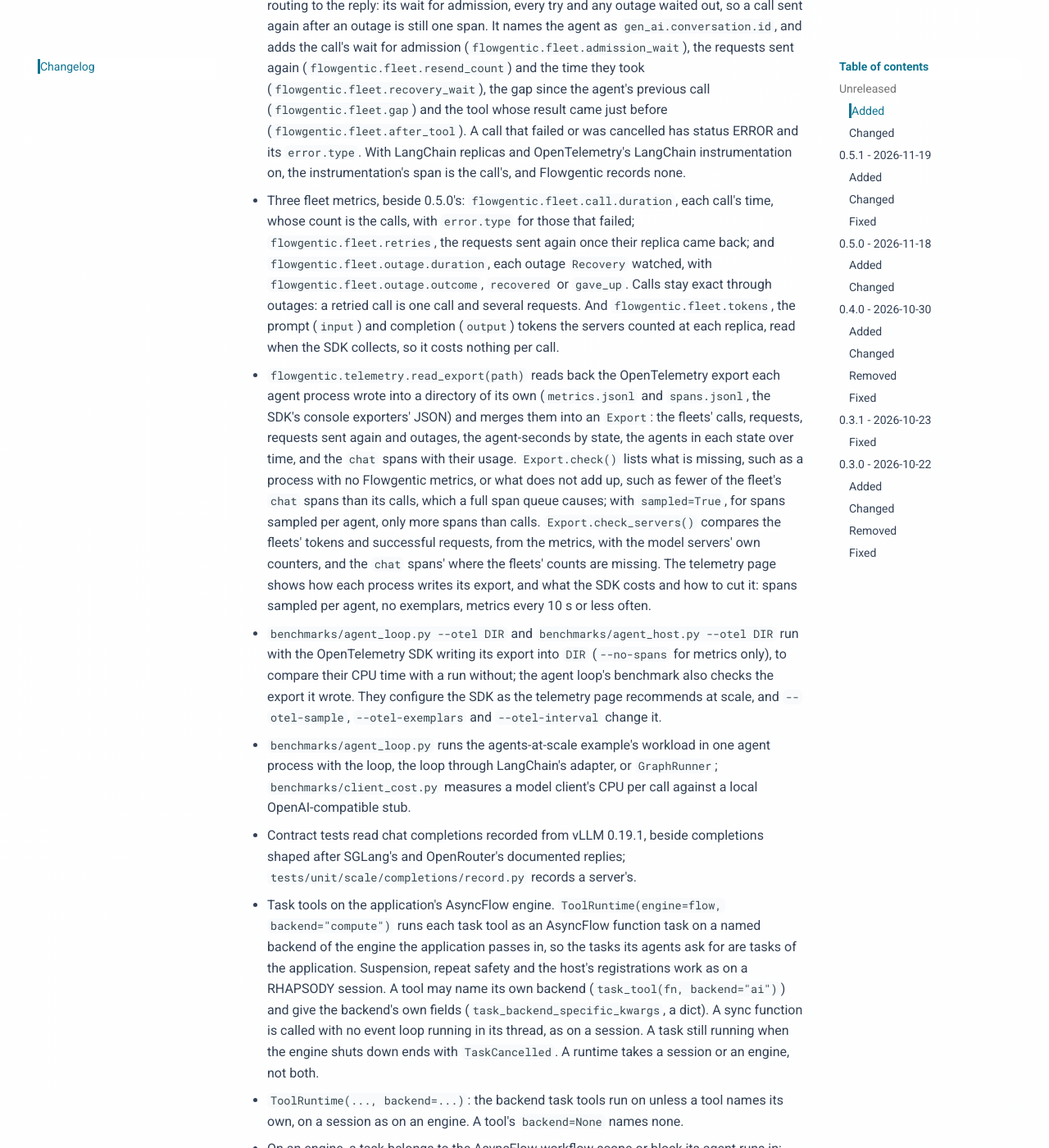
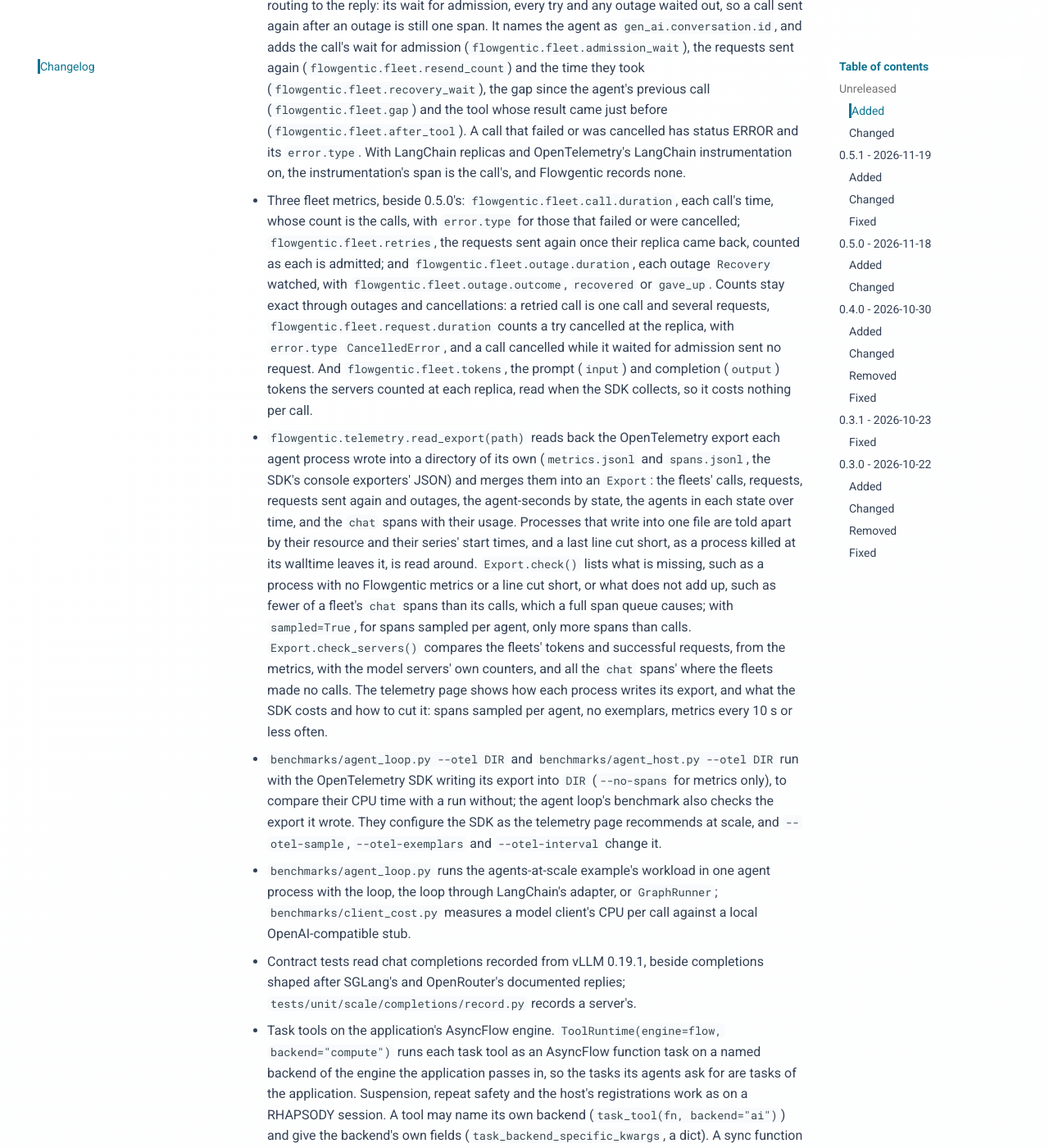
Before and after one commit to stride-research/flowgentic, an MkDocs documentation site: the page built from docs/changelog.md, in a window 1280 px wide and 1400 px high, scrolled down 2522 px. Shown: the whole window at 82% size. Built offline with MkDocs 1.6.1 and Material for MkDocs 9.7.7, drawn with Linux system fonts in a browser that asks for light colours; comment, search, counter and statistics services are not loaded.

Commit message:
Fix the review's findings on cancelled calls, two writers, cut lines and mixed fleets
The fleet keeps an admission wait that a cancellation cut short, counts a
resend when it is admitted rather than when its replica comes back, and
records a try cancelled at the replica as a request with error.type
CancelledError. A replica that Recovery put in place names its own model
on the call's span, and its server when it has one.

read_export keeps processes that write into one file apart, by their
resource and their series' start times, and reports two writers under one
resource; reads around a last line cut short, and reports it; and checks
each fleet against its own spans, so a fleet on LangChain's instrumented
replicas beside one of its own is not a false gap. check_servers compares
the fleets' calls when they made any, and all the chat spans otherwise.
The docs and changelog say what request.duration counts through
cancellations.

```diff
--- a/CHANGELOG.md
+++ b/CHANGELOG.md
@@ -118,11 +118,14 @@ decision record.
   the call's, and Flowgentic records none.
 - Three fleet metrics, beside 0.5.0's: `flowgentic.fleet.call.duration`, each
   call's time, whose count is the calls, with `error.type` for those that
-  failed; `flowgentic.fleet.retries`, the requests sent again once their
-  replica came back; and `flowgentic.fleet.outage.duration`, each outage
-  `Recovery` watched, with `flowgentic.fleet.outage.outcome`, `recovered` or
-  `gave_up`. Calls stay exact through outages: a retried call is one call and
-  several requests. And `flowgentic.fleet.tokens`, the prompt (`input`) and
+  failed or were cancelled; `flowgentic.fleet.retries`, the requests sent
+  again once their replica came back, counted as each is admitted; and
+  `flowgentic.fleet.outage.duration`, each outage `Recovery` watched, with
+  `flowgentic.fleet.outage.outcome`, `recovered` or `gave_up`. Counts stay
+  exact through outages and cancellations: a retried call is one call and
+  several requests, `flowgentic.fleet.request.duration` counts a try
+  cancelled at the replica, with `error.type` `CancelledError`, and a call
+  cancelled while it waited for admission sent no request. And `flowgentic.fleet.tokens`, the prompt (`input`) and
   completion (`output`) tokens the servers counted at each replica, read when
   the SDK collects, so it costs nothing per call.
 - `flowgentic.telemetry.read_export(path)` reads back the OpenTelemetry export
@@ -130,13 +133,16 @@ decision record.
   `spans.jsonl`, the SDK's console exporters' JSON) and merges them into an
   `Export`: the fleets' calls, requests, requests sent again and outages, the
   agent-seconds by state, the agents in each state over time, and the `chat`
-  spans with their usage. `Export.check()` lists what is missing, such as a
-  process with no Flowgentic metrics, or what does not add up, such as fewer
-  of the fleet's `chat` spans than its calls, which a full span queue causes;
-  with `sampled=True`, for spans sampled per agent, only more spans than
-  calls. `Export.check_servers()` compares the fleets' tokens and successful
-  requests, from the metrics, with the model servers' own counters, and the
-  `chat` spans' where the fleets' counts are missing. The telemetry page
+  spans with their usage. Processes that write into one file are told apart
+  by their resource and their series' start times, and a last line cut short,
+  as a process killed at its walltime leaves it, is read around.
+  `Export.check()` lists what is missing, such as a process with no
+  Flowgentic metrics or a line cut short, or what does not add up, such as
+  fewer of a fleet's `chat` spans than its calls, which a full span queue
+  causes; with `sampled=True`, for spans sampled per agent, only more spans
+  than calls. `Export.check_servers()` compares the fleets' tokens and
+  successful requests, from the metrics, with the model servers' own
+  counters, and all the `chat` spans' where the fleets made no calls. The telemetry page
   shows how each process writes its export, and what the SDK costs and how to
   cut it: spans sampled per agent, no exemplars, metrics every 10 s or less
   often.
```
Also changed, not shown: docs/features/fleet.md (+13 -9 lines), docs/features/telemetry.md (+21 -9 lines), 2 other files.
